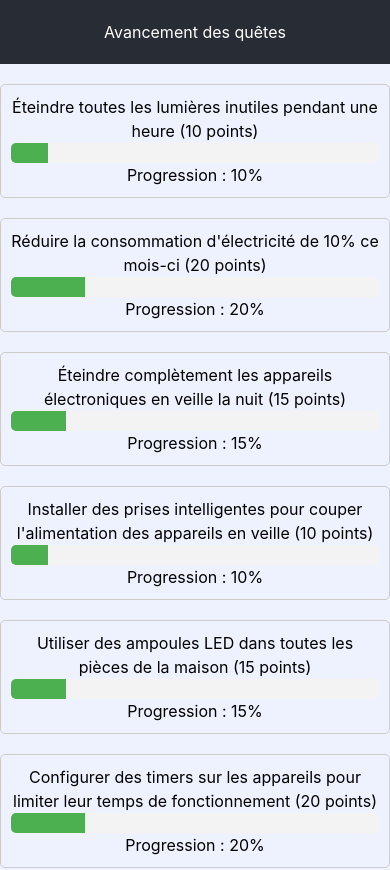
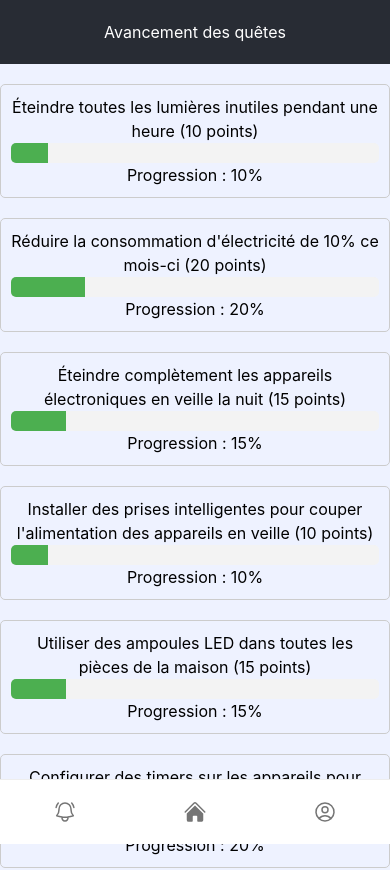
Before and after one commit to CalmettesT/Hackaton2024, a React (Create React App) app: page /quete in a window 390 px wide. Shown: the top 870 px of the page. Built offline with nearby package versions, Linux system fonts and the light colour scheme; no server answers.

Commit message:
maj navbar

```diff
--- a/src/App.js
+++ b/src/App.js
@@ -4,13 +4,10 @@ import Profile from "./pages/Profile";
 import Home from "./pages/Home";
 import MdpOublie from "./pages/MdpOublie";
 import { createRoot } from "react-dom/client";
-import {
-  createBrowserRouter,
-  RouterProvider,
-} from "react-router-dom";
+import { createBrowserRouter, RouterProvider } from "react-router-dom";
 import SignIn from "./pages/SignIn";
 import SignUp from "./pages/SignUp";
-import AchevementQuete from "./components/AchevementQuete"
+import AchevementQuete from "./components/AchevementQuete";
 
 const router = createBrowserRouter([
   {
@@ -43,11 +40,6 @@ const router = createBrowserRouter([
   },
 ]);
 
-
 export default function App() {
   return <RouterProvider router={router} />;
-
-  return (
-      <AchevementQuete />
-  );
 }
--- a/src/components/AchevementQuete.js
+++ b/src/components/AchevementQuete.js
@@ -1,9 +1,12 @@
-import React from 'react';
-import QuestProgress from './ProgressionQuete';
-import './Style.css';
+import React from "react";
+import QuestProgress from "./ProgressionQuete";
+import "./Style.css";
+import NavbarPhone from "../components/NavbarPhone";
+import NavbarBlurred from "../components/NavbarBlurred";
 
 function App() {
   return (
+    <>
       <div className="App">
         <header className="App-header">
           <h1>Avancement des quêtes</h1>
@@ -12,6 +15,16 @@ function App() {
           <QuestProgress />
         </main>
       </div>
+
+      {/* Navbar for larger screens */}
+      <div className="hidden md:block">
+        <NavbarBlurred />
+      </div>
+      {/* Navbar for phone (small screens) */}
+      <div className="block md:hidden">
+        <NavbarPhone />
+      </div>
+    </>
   );
 }
 
--- a/src/components/NavbarPhone.js
+++ b/src/components/NavbarPhone.js
@@ -1,36 +1,77 @@
-import React, { useState } from 'react';
+import React, { useState } from "react";
 import {
   BellAlertIcon as BellAlertIconOutline,
   HomeIcon as HomeIconOutline,
-  UserCircleIcon as UserCircleIconOutline
-} from '@heroicons/react/24/outline';
+  UserCircleIcon as UserCircleIconOutline,
+} from "@heroicons/react/24/outline";
 
 import {
   BellAlertIcon as BellAlertIconSolid,
   HomeIcon as HomeIconSolid,
-  UserCircleIcon as UserCircleIconSolid
-} from '@heroicons/react/24/solid';
+  UserCircleIcon as UserCircleIconSolid,
+} from "@heroicons/react/24/solid";
+import { useNavigate } from "react-router-dom";
 
 const Navbar = () => {
-  const [active, setActive] = useState('home');
+  const [active, setActive] = useState("home");
+  const navigate = useNavigate();
+
+  const handleClickHome = () => {
+    navigate("/");
+  };
+
+  const handleClickProfile = () => {
+    navigate("/profile");
+  };
+
+  const handleClickQuete = () => {
+    navigate("/quete");
+  };
 
   return (
     <div className="fixed bottom-0 left-0 right-0 bg-white border-t border-gray-200 z-10">
       <div className="flex justify-around items-center h-16">
         <NavItem
-          icon={active === 'notifications' ? <BellAlertIconSolid className="h-6 w-6 text-gray-600" /> : <BellAlertIconOutline className="h-6 w-6 text-gray-600" />}
-          isActive={active === 'notifications'}
-          onClick={() => setActive('notifications')}
+          icon={
+            active === "notifications" ? (
+              <BellAlertIconSolid className="h-6 w-6 text-gray-600" />
+            ) : (
+              <BellAlertIconOutline className="h-6 w-6 text-gray-600" />
+            )
+          }
+          isActive={active === "notifications"}
+          onClick={() => {
+            handleClickQuete();
+            setActive("notifications");
+          }}
         />
         <NavItem
-          icon={active === 'home' ? <HomeIconSolid className="h-6 w-6 text-gray-600" /> : <HomeIconOutline className="h-6 w-6 text-gray-600" />}
-          isActive={active === 'home'}
-          onClick={() => setActive('home')}
+          icon={
+            active === "home" ? (
+              <HomeIconSolid className="h-6 w-6 text-gray-600" />
+            ) : (
+              <HomeIconOutline className="h-6 w-6 text-gray-600" />
+            )
+          }
+          isActive={active === "home"}
+          onClick={() => {
+            handleClickHome();
+            setActive("home");
+          }}
         />
         <NavItem
-          icon={active === 'profile' ? <UserCircleIconSolid className="h-6 w-6 text-gray-600" /> : <UserCircleIconOutline className="h-6 w-6 text-gray-600" />}
-          isActive={active === 'profile'}
-          onClick={() => setActive('profile')}
+          icon={
+            active === "profile" ? (
+              <UserCircleIconSolid className="h-6 w-6 text-gray-600" />
+            ) : (
+              <UserCircleIconOutline className="h-6 w-6 text-gray-600" />
+            )
+          }
+          isActive={active === "profile"}
+          onClick={() => {
+            handleClickProfile();
+            setActive("profile");
+          }}
         />
       </div>
     </div>
```
Lines whose indentation alone changed are shown as unchanged.
